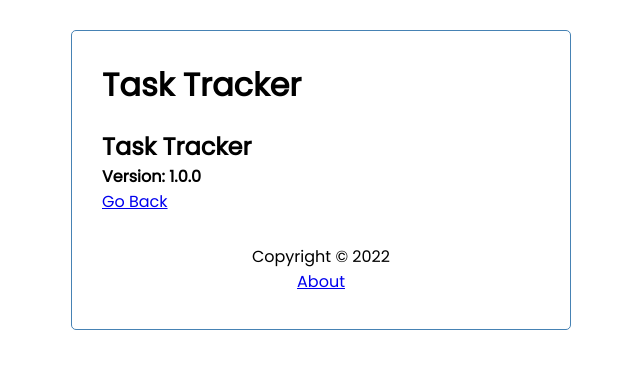
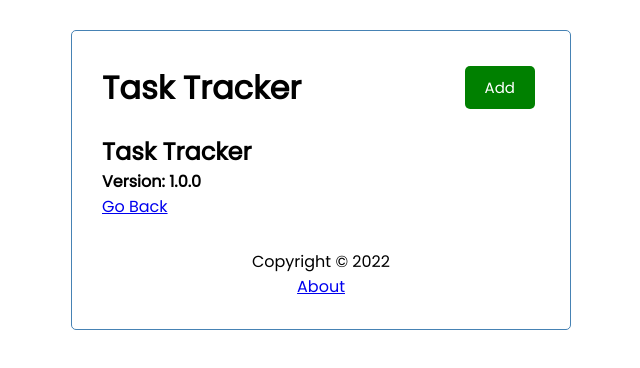
Before and after one commit to Kozlovskyi-Ivan/Angular_Test, an Angular app in the folder Angular_test/: page /about in a window 1280 px wide. Shown: the top 368 px of the page, without its empty margins (319-959 px from the left). Built offline with nearby package versions, Linux system fonts and the light colour scheme.

Commit message:
Remove button component

```diff
--- a/Angular_test/src/app/app.module.ts
+++ b/Angular_test/src/app/app.module.ts
@@ -7,7 +7,6 @@ import { RouterModule, Routes } from '@angular/router';
 
 import { AppComponent } from './app.component';
 import { HeaderComponent } from './components/header/header.component';
-import { ButtonComponent } from './components/button/button.component';
 import { TasksComponent } from './components/tasks/tasks.component';
 import { TaskItemComponent } from './components/task-item/task-item.component';
 import { AddTaskComponent } from './components/add-task/add-task.component';
@@ -28,7 +27,6 @@ const appRoutes: Routes = [
   declarations: [
     AppComponent,
     HeaderComponent,
-    ButtonComponent,
     TasksComponent,
     TaskItemComponent,
     AddTaskComponent,
--- a/Angular_test/src/app/components/add-task/add-task.component.ts
+++ b/Angular_test/src/app/components/add-task/add-task.component.ts
@@ -3,6 +3,7 @@ import { UiService } from 'src/app/services/ui.service';
 import { Subscription } from 'rxjs';
 import { Task } from 'src/app/Task';
 import { UpdateTaskService } from 'src/app/services/updatе-task.service';
+import { TaskService } from 'src/app/services/task.service';
 
 @Component({
   selector: 'app-add-task',
@@ -22,7 +23,7 @@ export class AddTaskComponent implements OnInit {
 
   subscription: Subscription;
 
-  constructor(private uiService: UiService, private updateTask: UpdateTaskService) {
+  constructor(private uiService: UiService, private updateTask: UpdateTaskService, private taskService: TaskService) {
     this.subscription = this.uiService
       .onToggle()
       .subscribe(value => this.toggleForm(value));
--- a/Angular_test/src/app/components/button/button.component.html
+++ /dev/null
@@ -1,3 +0,0 @@
-<button [ngStyle]="{'background-color':color}" class="btn" (click)="onClick()">
-    {{text}}
-</button>
--- a/Angular_test/src/app/components/button/button.component.ts
+++ /dev/null
@@ -1,23 +0,0 @@
-import { Component, OnInit, Input, Output, EventEmitter } from '@angular/core';
-
-@Component({
-  selector: 'app-button',
-  templateUrl: './button.component.html',
-  styleUrls: ['./button.component.css']
-})
-export class ButtonComponent implements OnInit {
-
-  @Input() text: string = '';
-  @Input() color: string = '';
-  @Output() btnClick = new EventEmitter();
-
-  constructor() { }
-
-  ngOnInit(): void {
-  }
-
-  onClick() {
-    this.btnClick.emit();
-  }
-
-}
--- a/Angular_test/src/app/components/header/header.component.html
+++ b/Angular_test/src/app/components/header/header.component.html
@@ -1,5 +1,5 @@
 <header>
     <h1>{{title}}</h1>
-    <app-button *ngIf="hasRoute('/')" color="{{showAddTask ? 'red' :'green'}}" text="{{showAddTask ? 'Close' :'Add'}}"
-        (btnClick)="toggleAddTask()"></app-button>
+    <button [ngStyle]="{'background-color': showAddTask ? 'red' :'green'}" class="btn"
+        (click)="toggleAddTask()">{{showAddTask ? 'Close' :'Add'}}</button>
 </header>
--- a/Angular_test/src/app/components/tasks/tasks.component.html
+++ b/Angular_test/src/app/components/tasks/tasks.component.html
@@ -1,6 +1,6 @@
 <app-add-task (onAddTask)="addTask($event)" (onEditTask)="editTask($event)"></app-add-task>
 <div>
-    <h1>Home</h1>
+    <h1>To-Do List</h1>
     <p></p>
 </div>
 <app-task-item *ngFor="let task of tasks" [task]="task" (onDeleteTask)="deleteTask(task)"
--- a/Angular_test/src/app/services/task.service.ts
+++ b/Angular_test/src/app/services/task.service.ts
@@ -25,6 +25,7 @@ export class TaskService {
     const url=`${this.apiUrl}/TaskNotes/${task.id}`;
     return this.http.delete<Task>(url);
   }
+
   updateTaskReminder(task:Task):Observable<Task>{
     const url=`${this.apiUrl}/TaskNotes/${task.id}`;
     return this.http.put<Task>(url, task, httpOptions);
```
Also changed, not shown: Angular_test/src/app/components/button/button.component.css (deleted).
